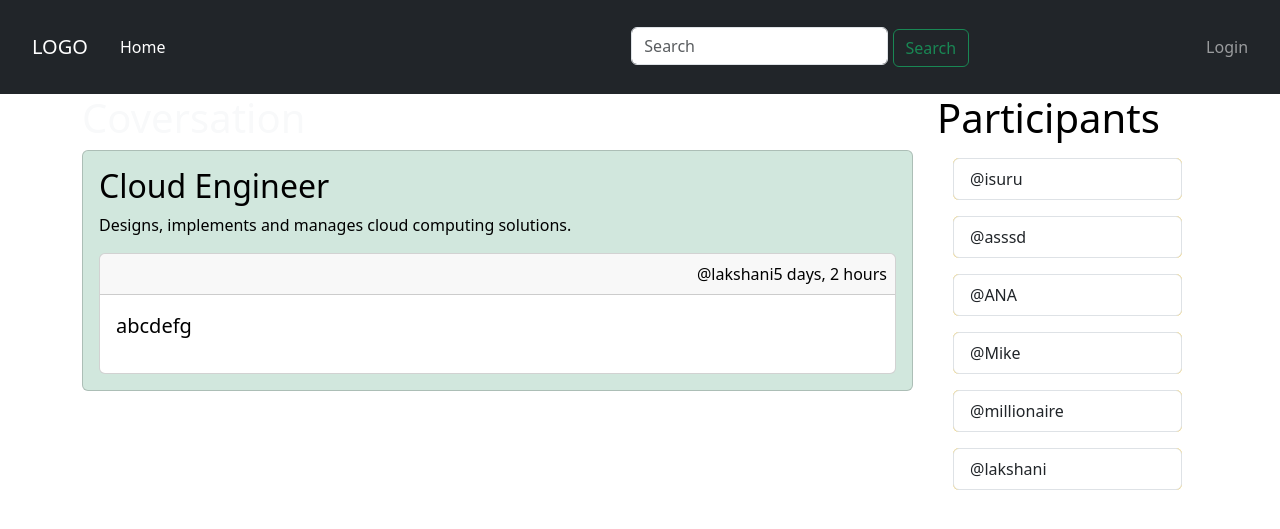
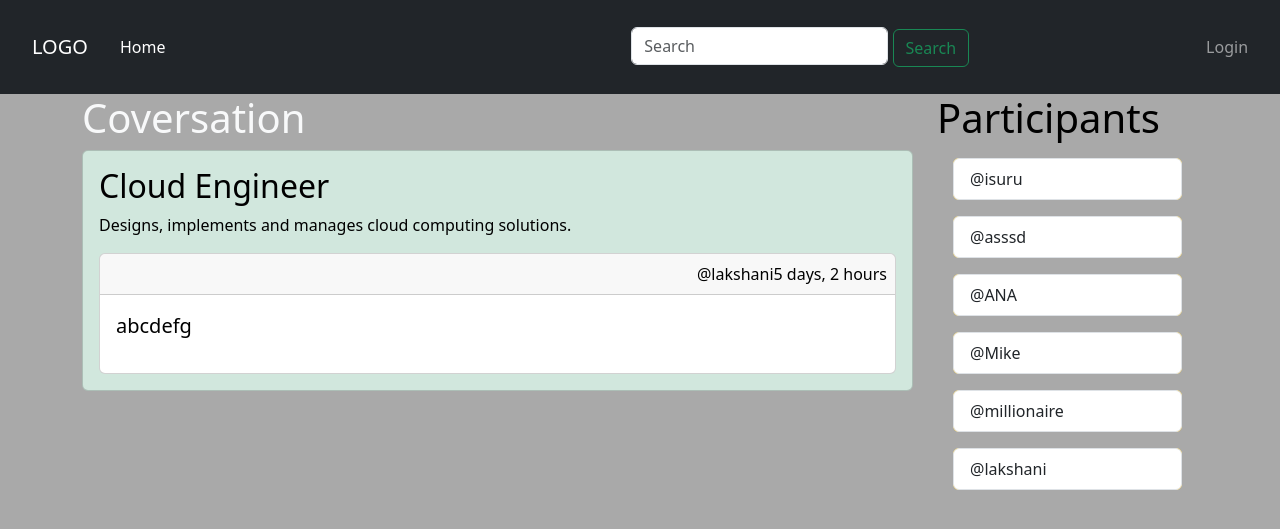
Before and after one commit to isurumanoddev/Django_project_1, a Django app: page /room/14 in a window 1280 px wide. Shown: the top 529 px of the page. Run offline with Django 4.2, Linux system fonts and the light colour scheme; data comes from the database, SQL or seed files in the repository; both versions use the stored data as it was after the commit.

Commit message:
UI improve

```diff
--- a/templates/home.html
+++ b/templates/home.html
@@ -5,7 +5,11 @@
 	<title>Title</title>
 	<link href="https://cdn.jsdelivr.net/npm/bootstrap@5.3.0-alpha1/dist/css/bootstrap.min.css" rel="stylesheet"
 	      integrity="sha384-GLhlTQ8iRABdZLl6O3oVMWSktQOp6b7In1Zl3/Jr59b6EGGoI1aFkw7cmDA6j6gD" crossorigin="anonymous">
-
+<style>
+	body{
+		background-color: darkgrey;
+	}
+</style>
 </head>
 <body>
 {% extends "main.html" %}
--- a/templates/main.html
+++ b/templates/main.html
@@ -7,7 +7,11 @@
 	<link href="https://cdn.jsdelivr.net/npm/bootstrap@5.3.0-alpha1/dist/css/bootstrap.min.css" rel="stylesheet"
 	      integrity="sha384-GLhlTQ8iRABdZLl6O3oVMWSktQOp6b7In1Zl3/Jr59b6EGGoI1aFkw7cmDA6j6gD" crossorigin="anonymous">
 {#	<link rel="stylesheet" type="text/css" media="screen" href="{% static "styles/main.css" %}">#}
-
+<style>
+	body{
+		background-color: darkgrey;
+	}
+</style>
 </head>
 <body>
 
```
Also changed, not shown: db.sqlite3.
